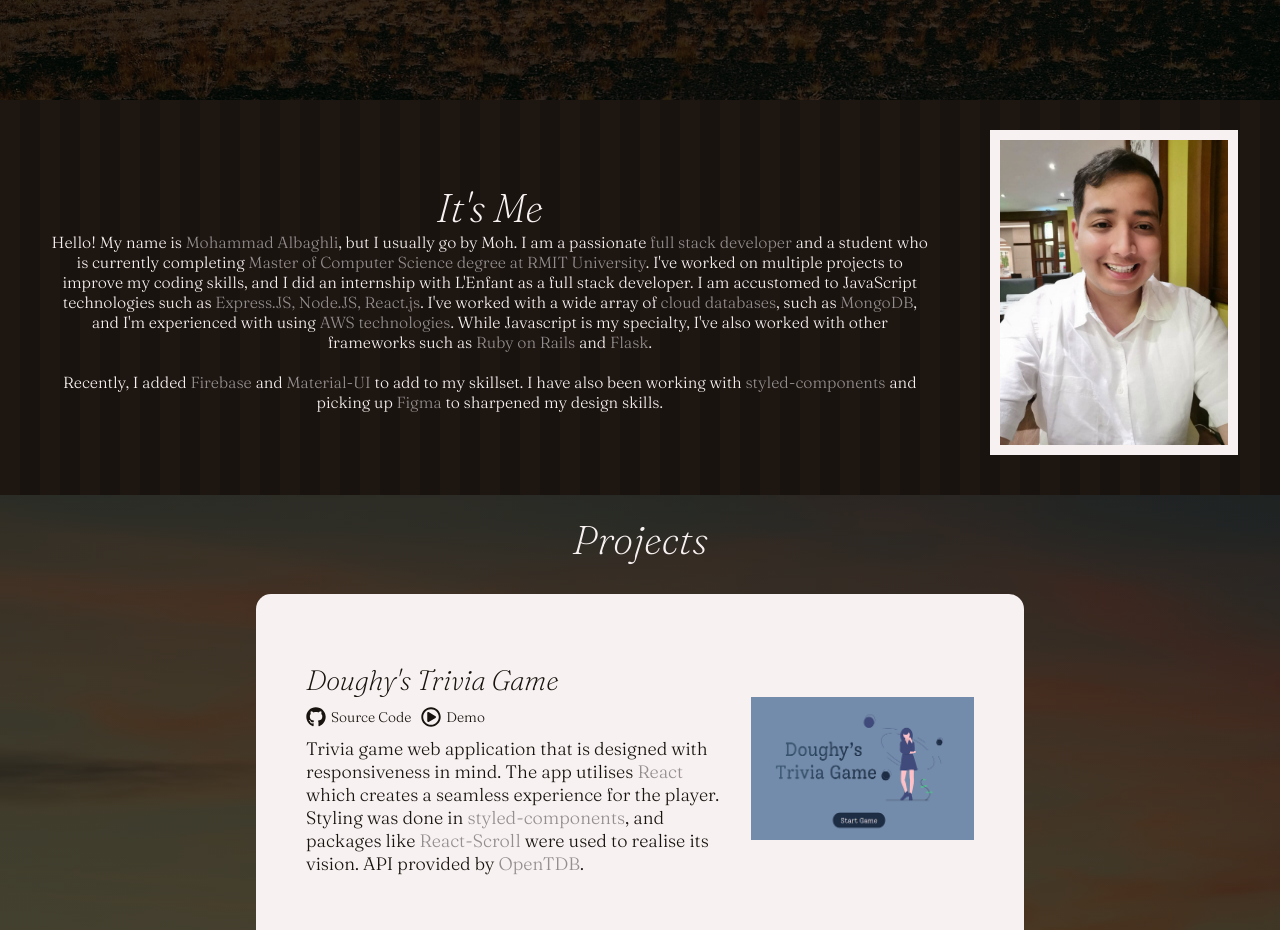
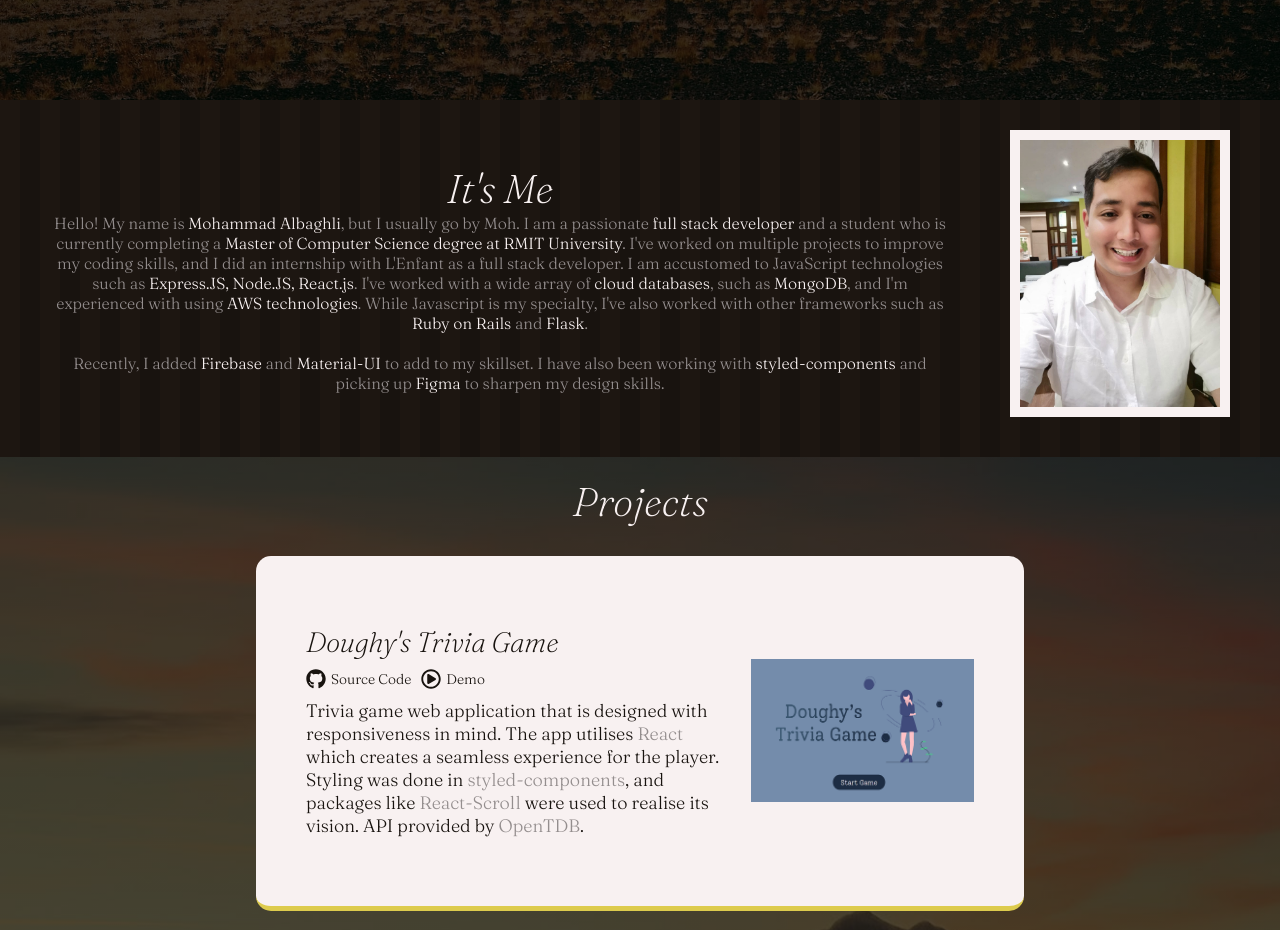
Before and after one commit to natlala113/natlala113.github.io, a React (Create React App) app: page / in a window 1280 px wide. Shown: the part 700-1630 px from the top of the page. Built offline with nearby package versions, Linux system fonts and the light colour scheme.

Commit message:
initial fix

```diff
--- a/src/components/About/AboutElements.js
+++ b/src/components/About/AboutElements.js
@@ -34,7 +34,9 @@ export const AboutImgWrapper = styled.div`
 
 export const AboutImg = styled.img`
   display: flex;
-  width: 95%;
+  max-width: 200px;
+  margin-left: auto;
+  margin-right: auto;
   border: 10px solid ${theme.colors.floralWhite};
 `;
 
@@ -70,7 +72,7 @@ export const AboutParagraph = styled.div`
   text-align: center;
   font-size: ${theme.fonts.desktop.h4};
   font-weight: 300;
-  color: ${theme.colors.floralWhite};
+  color: ${theme.colors.lightGrey};
 
   @media screen and (max-width: 1500px) {
     font-size: ${theme.fonts.desktop.h5};
@@ -82,5 +84,5 @@ export const AboutParagraph = styled.div`
 `;
 
 export const Highlight = styled.span`
-  color: ${theme.colors.lightGrey};
+  color: ${theme.colors.floralWhite};
 `;
--- a/src/components/About/index.js
+++ b/src/components/About/index.js
@@ -25,7 +25,7 @@ const About = ({ contactToggle }) => {
           Hello! My name is <Highlight>Mohammad Albaghli</Highlight>, but I
           usually go by Moh. I am a passionate{" "}
           <Highlight>full stack developer</Highlight> and a student who is
-          currently completing{" "}
+          currently completing a{" "}
           <Highlight>
             Master of Computer Science degree at RMIT University
           </Highlight>
@@ -42,7 +42,7 @@ const About = ({ contactToggle }) => {
           Recently, I added <Highlight>Firebase</Highlight> and{" "}
           <Highlight>Material-UI</Highlight> to add to my skillset. I have also
           been working with <Highlight>styled-components</Highlight> and picking
-          up <Highlight>Figma</Highlight> to sharpened my design skills.
+          up <Highlight>Figma</Highlight> to sharpen my design skills.
         </AboutParagraph>
       </AboutText>
       <AboutImgWrapper>
--- a/src/components/Navbar/index.js
+++ b/src/components/Navbar/index.js
@@ -28,7 +28,7 @@ const Navbar = () => {
           duration={700}
           exact="true"
         >
-          Project
+          Projects
         </MenuLink>
       </Menu>
     </Nav>
--- a/src/components/Project/ProjectElements.js
+++ b/src/components/Project/ProjectElements.js
@@ -9,6 +9,7 @@ export const ProjectContent = styled.div`
   align-items: center;
   background-image: linear-gradient(rgba(0, 0, 0, 0.7), rgba(0, 0, 0, 0.7)),
     url(${mainImg});
+  background-size: cover;
   flex: 1;
   @media screen and (max-width: 768px) {
     display: flex;
```
Also changed, not shown: 1 other file (tests, documents, lock files or other folders).
